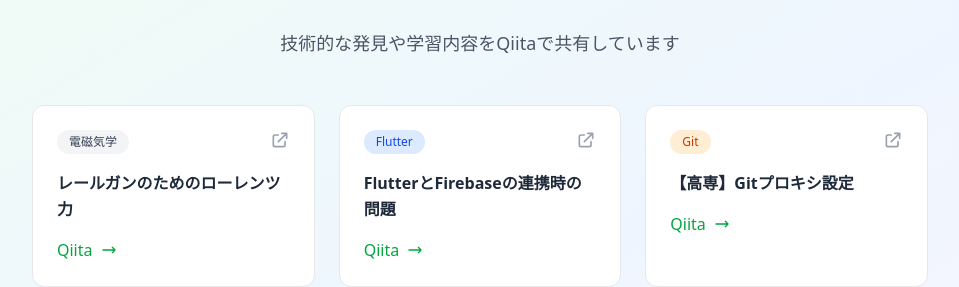
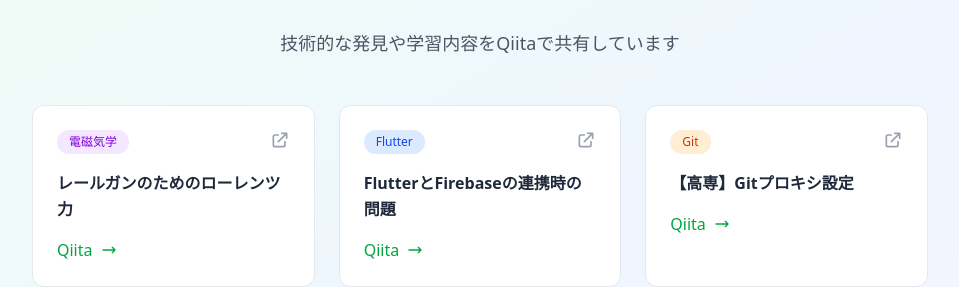
Before and after one commit to KabutoEbi/KabutoWebi, a React (Vite) app: page / in a window 1280 px wide. Shown: the part 1485-1772 px from the top of the page, without its empty margins (160-1119 px from the left). Built offline with nearby package versions, Linux system fonts and the light colour scheme; no server answers.

Commit message:
apdate articles

```diff
--- a/src/components/Articles.jsx
+++ b/src/components/Articles.jsx
@@ -36,11 +36,12 @@
 
     const getCategoryColor = (category) => {
         const colors = {
-            Physics: "bg-purple-100 text-purple-700",
+            電磁気学: "bg-purple-100 text-purple-700",
             Flutter: "bg-blue-100 text-blue-700",
             Git: "bg-orange-100 text-orange-700",
             Arduino: "bg-green-100 text-green-700",
-            Event: "bg-pink-100 text-pink-700"
+            Event: "bg-pink-100 text-pink-700",
+            Windows: "bg-gray-100 text-gray-700",
         };
         return colors[category] || "bg-gray-100 text-gray-700";
     };
```
